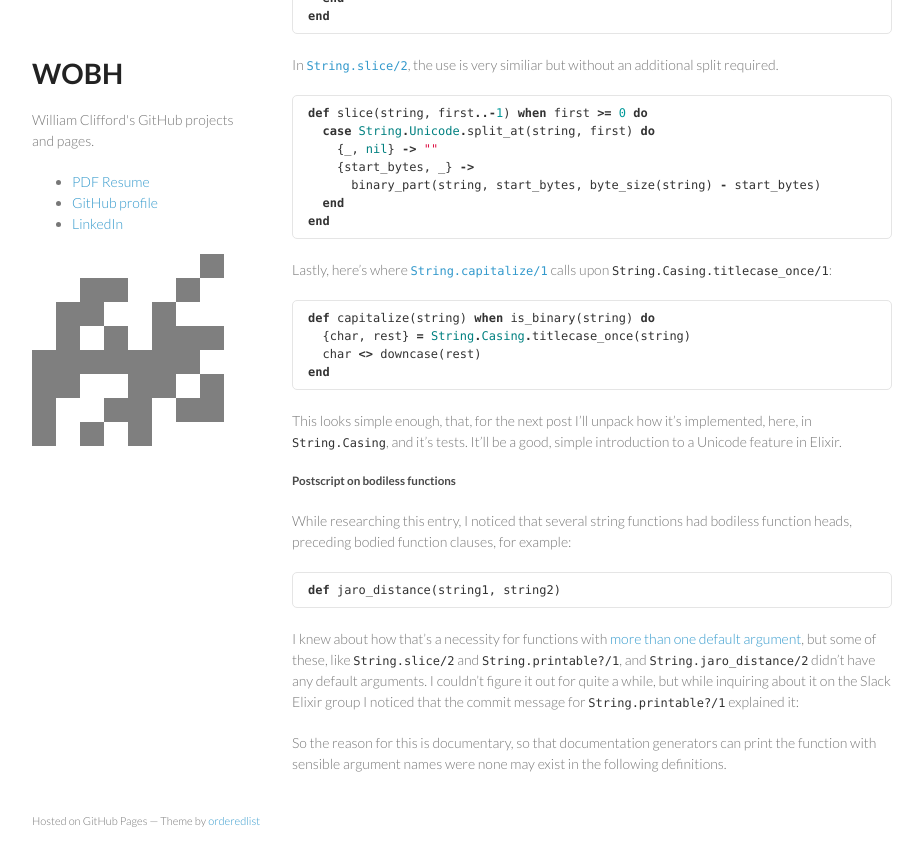
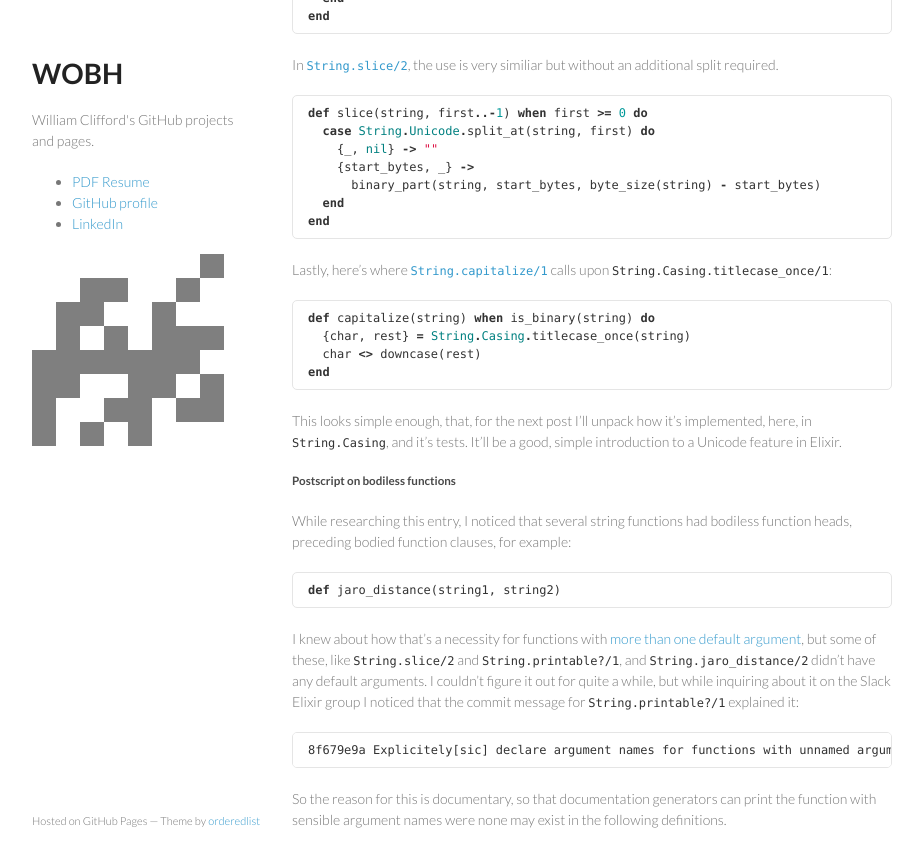
Before and after one commit to wobh/wobh.github.io, a Jekyll site: the page built from _posts/2016-05-10-where-elixir-unicode-modules-are-used.md, in a window 1280 px wide and 900 px high, scrolled down 1707 px. Shown: the top 867 px of the window, without its empty margins (178-1101 px from the left). Built offline with Jekyll 4.4.1, drawn with Linux system fonts in a browser that asks for light colours; before the commit the page ends 2551 px from its top, so only the background shows below that.

Commit message:
add commit message accidentally omitted

```diff
--- a/_posts/2016-05-10-where-elixir-unicode-modules-are-used.md
+++ b/_posts/2016-05-10-where-elixir-unicode-modules-are-used.md
@@ -144,6 +144,8 @@ default arguments. I couldn't figure it out for quite a while, but
 while inquiring about it on the Slack Elixir group I noticed that the
 commit message for `String.printable?/1` explained it:
 
+    8f679e9a Explicitely[sic] declare argument names for functions with unnamed arguments.
+
 So the reason for this is documentary, so that documentation
 generators can print the function with sensible argument names were
 none may exist in the following definitions.
```
